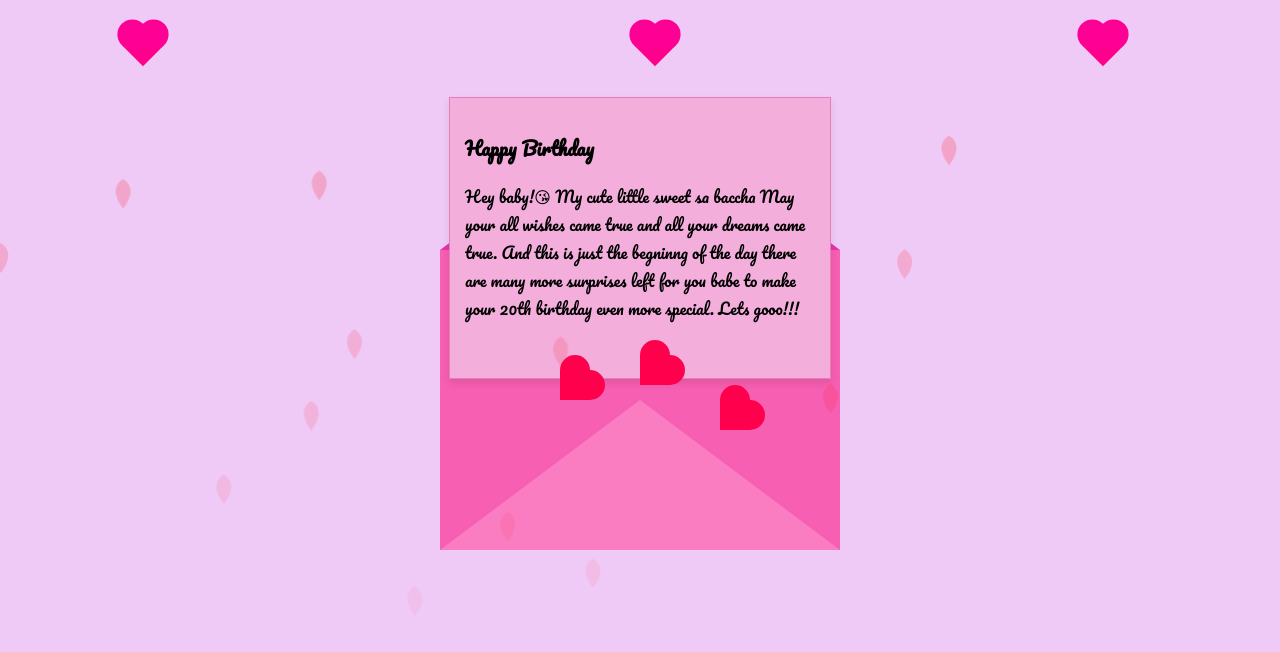
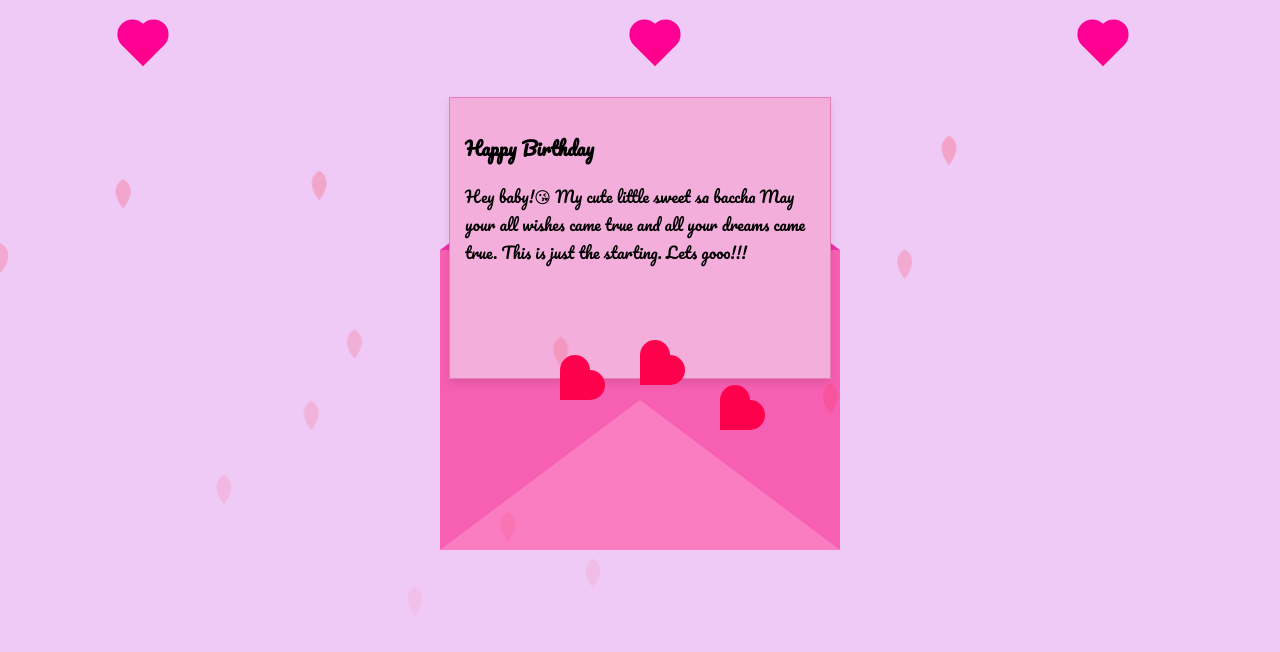
Before and after one commit to mainframez/envelop, a plain HTML site: page index.html in a window 1280 px wide. Both pictures are taken after a click on the element 640 px from the left and 400 px from the top of the page. Drawn offline with Linux system fonts and the light colour scheme.

Commit message:
Update index.html

```diff
--- a/index.html
+++ b/index.html
@@ -210,7 +210,7 @@
     <div class="envelope">
         <div class="letter">
             <h3> Happy Birthday </h3>
-            <p> Hey baby!😘  My cute little sweet sa baccha May your all wishes came true and all your dreams came true. And this is just the begninng of the day there are many more surprises left for you babe to make your 20th birthday even more special. Lets gooo!!!</p>
+            <p> Hey baby!😘  My cute little sweet sa baccha May your all wishes came true and all your dreams came true. This is just the starting. Lets gooo!!!</p>
         </div>
         <div class="heart"></div>
         <div class="heart"></div>
```
